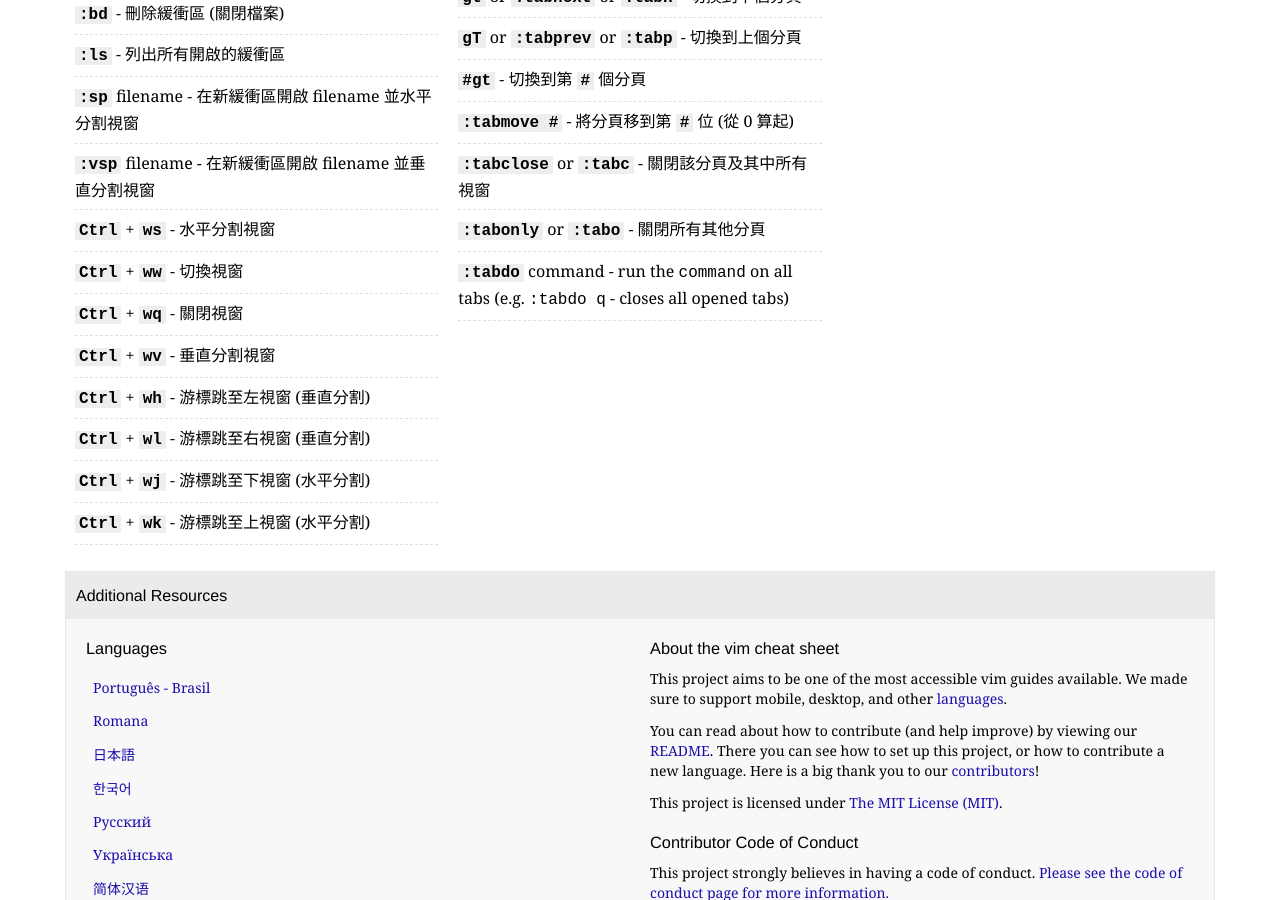
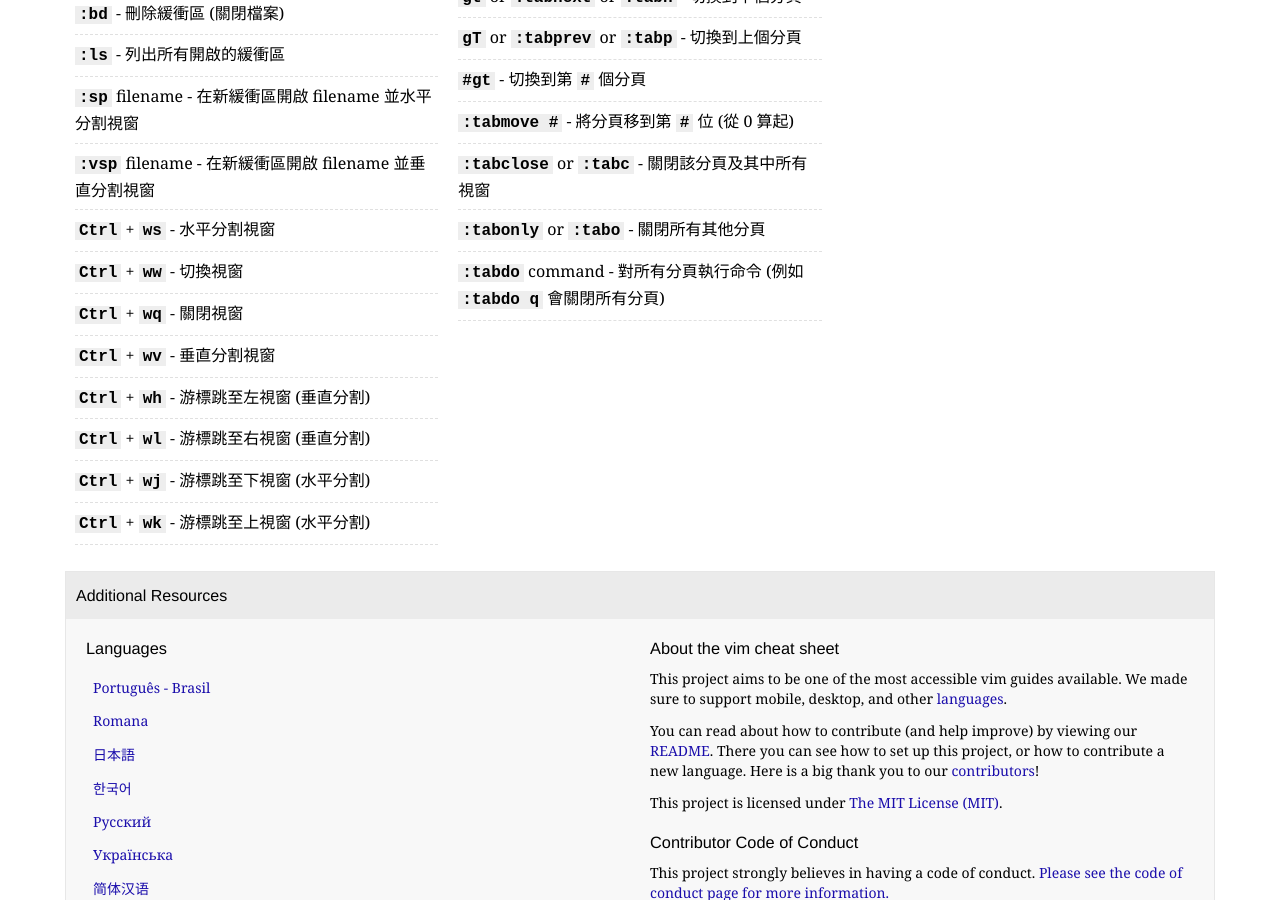
Before and after one commit to rtorr/vim-cheat-sheet, a Jekyll site: the page built from lang/zh_tw/index.html, in a window 1280 px wide and 900 px high, scrolled down 1899 px. Built offline with Jekyll 4.4.1, drawn with Linux system fonts in a browser that asks for light colours.

Commit message:
Add zh-tw translation for :tabdo

```diff
--- a/lang/zh_tw/index.html
+++ b/lang/zh_tw/index.html
@@ -156,6 +156,7 @@ tabs:
     colontabmove:  "將分頁移到第 <kbd>#</kbd> 位 (從 0 算起)"
     colontabc: "關閉該分頁及其中所有視窗"
     colontabo: "關閉所有其他分頁"
+    colontabdo: "對所有分頁執行命令 (例如 <kbd>:tabdo q</kbd> 會關閉所有分頁)"
 
 languages:
   title: "語言"
```
